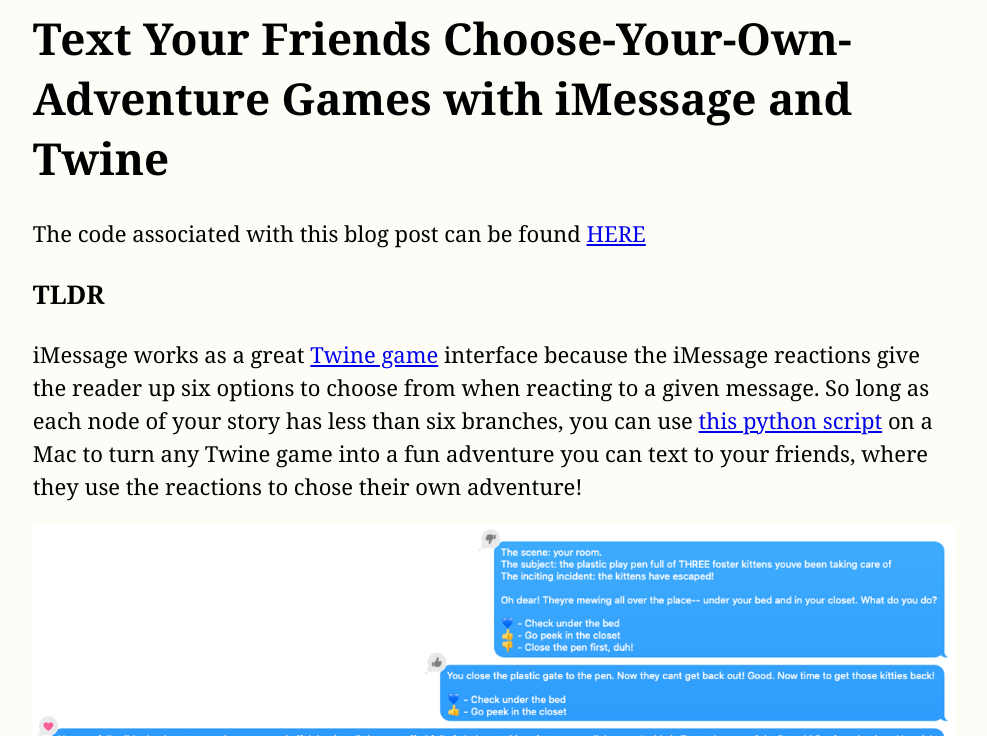
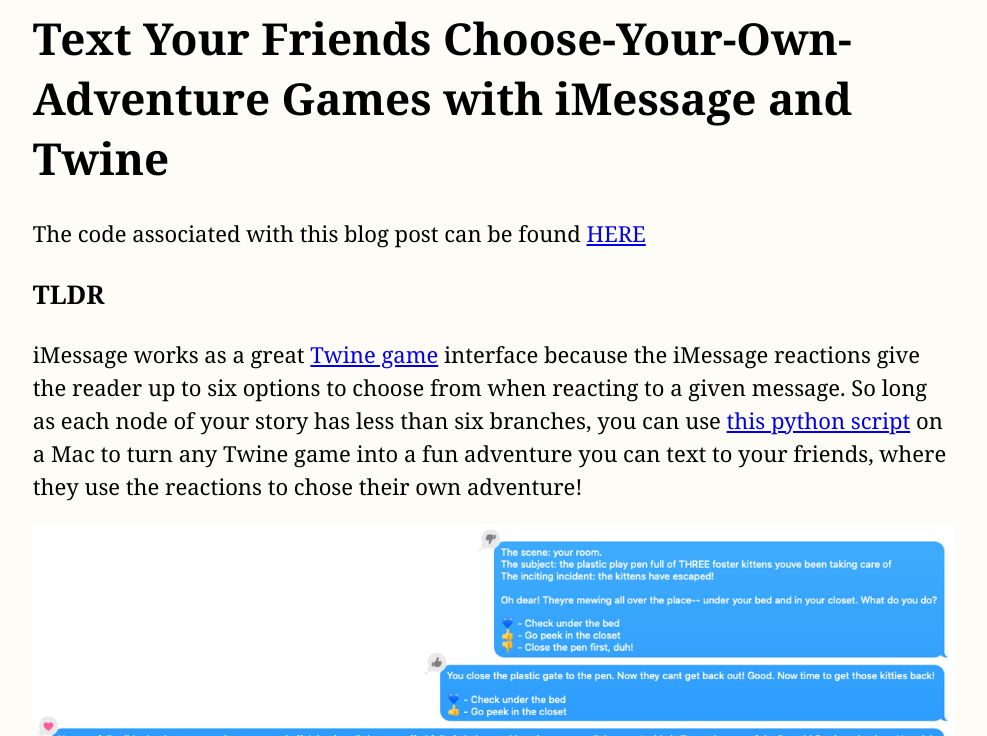
Before and after one commit to MayerDaniel/mayerdaniel.github.io, a plain HTML site: page writings/imessage-text-adventure/index.html in a window 1280 px wide. Shown: the part 64-800 px from the top of the page, without its empty margins (146-1133 px from the left). Drawn offline with Linux system fonts and the light colour scheme.

Commit message:
twine-text post fixup 4

```diff
--- a/writings/imessage-text-adventure/index.html
+++ b/writings/imessage-text-adventure/index.html
@@ -37,7 +37,7 @@
 <h1>Text Your Friends Choose-Your-Own-Adventure Games with iMessage and Twine</h1>
 <p>The code associated with this blog post can be found <a href="https://github.com/MayerDaniel/twine-text">HERE</a></p>
 <h3>TLDR</h3>
-<p>iMessage works as a great <a href="https://twinery.org/">Twine game</a> interface because the iMessage reactions give the reader up six options to choose from when reacting to a given message. So long as each node of your story has less than six branches, you can use <a href="https://github.com/MayerDaniel/twine-text">this python script</a> on a Mac to turn any Twine game into a fun adventure you can text to your friends, where they use the reactions to chose their own adventure!</p>
+<p>iMessage works as a great <a href="https://twinery.org/">Twine game</a> interface because the iMessage reactions give the reader up to six options to choose from when reacting to a given message. So long as each node of your story has less than six branches, you can use <a href="https://github.com/MayerDaniel/twine-text">this python script</a> on a Mac to turn any Twine game into a fun adventure you can text to your friends, where they use the reactions to chose their own adventure!</p>
 <p><img src="example2.png" alt="example2" />
 The end result looks like this - the player chooses the appropriate to reaction to make their selection and get the next prompt.</p>
 <hr>
```
